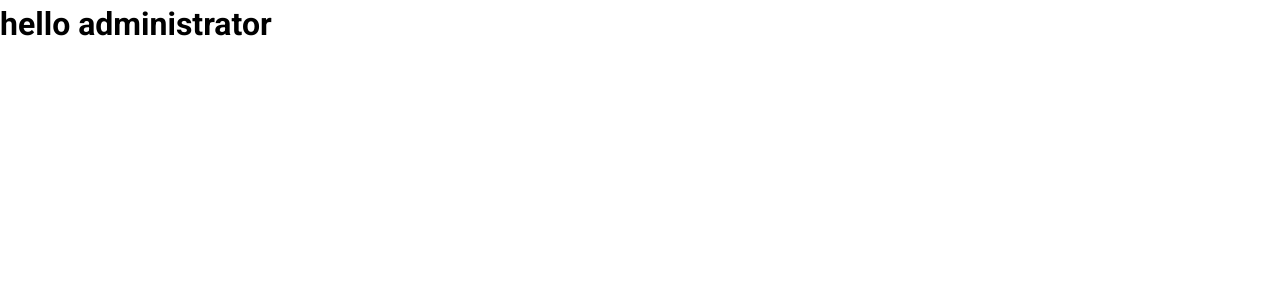
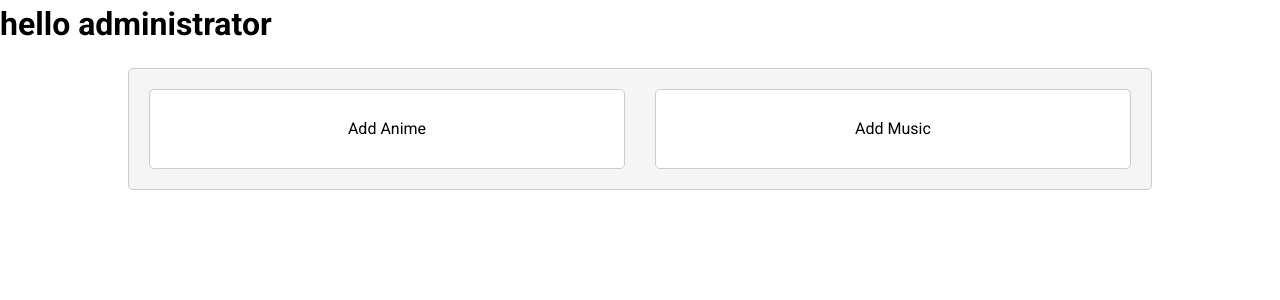
Before and after one commit to WangshuXC/12club-web, a Vue app in the folder FrontEnd/: page /admin/op in a window 1280 px wide. Shown: the top 300 px of the page. Built offline with nearby package versions, Linux system fonts and the light colour scheme.

Commit message:
添加了管理员页面的add-container

```diff
--- a/FrontEnd/src/views/AdminView.vue
+++ b/FrontEnd/src/views/AdminView.vue
@@ -1,19 +1,112 @@
 <template>
     <h1>hello administrator</h1>
+
+    <div class="add-container">
+        <div class="add-box">
+            <button class="add-anime" @click="showAddEditor('anime')">Add Anime</button>
+            <button class="add-music" @click="showAddEditor('music')">Add Music</button>
+        </div>
+        <div class="add-editor" v-if="showEditor">
+            <div>
+                <v-img v-if="coverUrl" :src="coverUrl" alt="Cover Image" max-height="250"
+                    style="margin-bottom: 20px ;" />
+                <v-file-input accept="image/*" label="Cover" v-model="coverImage" prepend-icon="mdi-image"
+                    variant="solo" @change="handleFileUpload"></v-file-input>
+                <v-text-field label="Title" placeholder="Title" prepend-icon="mdi-pencil" variant="solo"
+                    clearable></v-text-field>
+                <v-textarea label="Description" placeholder="Description" prepend-icon="mdi-pencil" variant="solo"
+                    clearable></v-textarea>
+            </div>
+            <v-file-input v-model="addFiles" :show-size="1024" label="File input" placeholder="按住Ctrl再点击实现多选"
+                prepend-icon="mdi-paperclip" variant="solo" counter multiple>
+                <template v-slot:selection="{ fileNames }">
+                    <template v-for="fileName in fileNames" :key="fileName">
+                        <v-chip class="me-2" color="deep-purple-accent-4" size="small" label>
+                            {{ fileName }}
+                        </v-chip>
+                    </template>
+                </template>
+            </v-file-input>
+        </div>
+    </div>
+    <div class="edit-container"></div>
 </template>
-
-<style></style>
 
 <script>
 export default {
     data() {
         return {
+            showEditor: false,
+            addFiles: [],
+            coverImage: null,
+            coverUrl: null,
         };
     },
     mounted() {
     },
     methods: {
-
+        handleFileUpload(event) {
+            const file = event.target.files[0];
+            if (file) {
+                this.coverUrl = URL.createObjectURL(file);
+            }
+        },
+        showAddEditor(type) {
+            // 根据类型处理逻辑，这里简单示例
+            // 如果是动画类型，设置 showEditor 为 true
+            this.showEditor = true;
+        },
+        addUpload() {
+            // 点击添加按钮后增加一个上传栏
+            this.uploads.push(this.uploads.length);
+        }
     },
 };
 </script>
+
+<style scoped>
+.add-container {
+    display: flex;
+    flex-direction: column;
+    width: 80vw;
+    margin-inline: auto;
+    margin-top: 20px;
+    padding: 20px;
+    border: 1px solid #ccc;
+    border-radius: 5px;
+    background-color: #f5f5f5;
+
+    .add-box {
+        display: flex;
+        width: 100%;
+        height: 10vh;
+
+        .add-anime {
+            flex: 1;
+            padding: 20px;
+            margin-right: 30px;
+            border: 1px solid #ccc;
+            border-radius: 5px;
+            background-color: #fff;
+        }
+
+        .add-music {
+            flex: 1;
+            padding: 20px;
+            border: 1px solid #ccc;
+            border-radius: 5px;
+            background-color: #fff;
+        }
+    }
+
+    .add-editor {
+        display: flex;
+        flex-direction: column;
+        margin-top: 20px;
+        padding: 20px;
+        border: 1px solid #ccc;
+        border-radius: 5px;
+        background-color: #fff;
+    }
+}
+</style>
```
